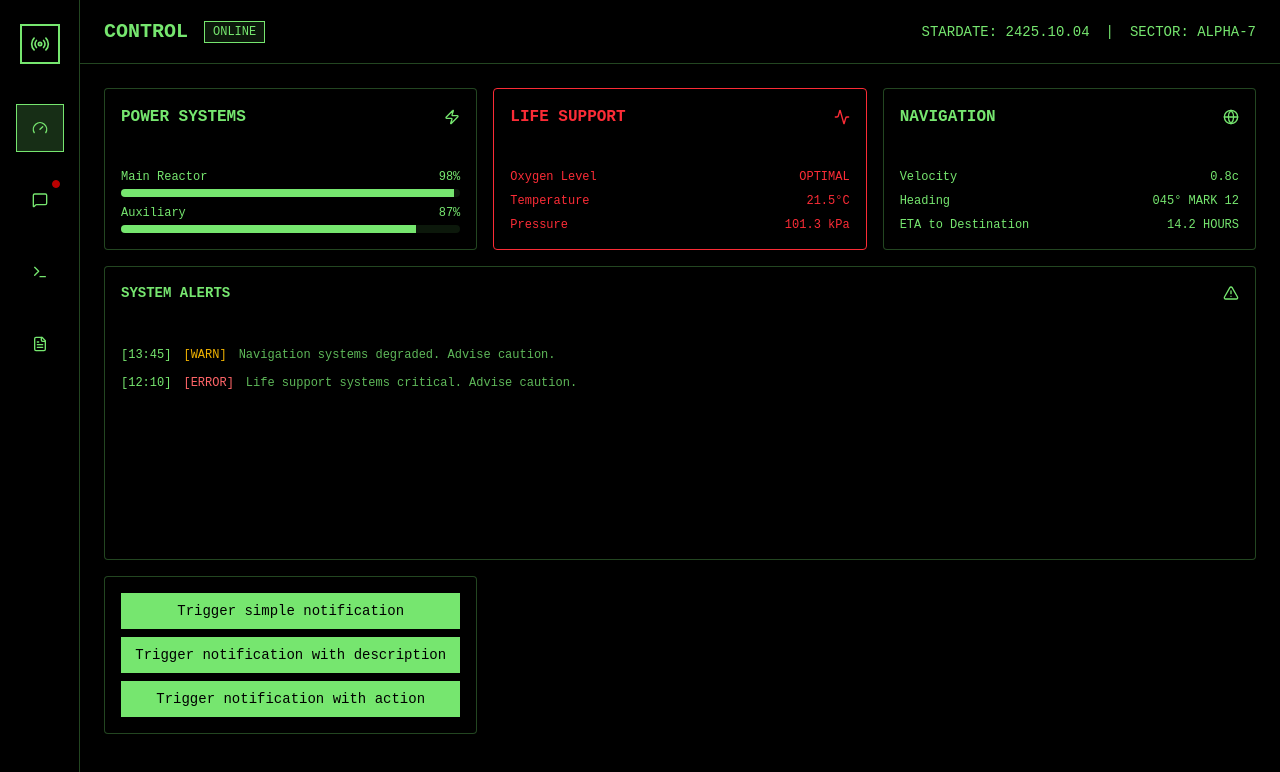
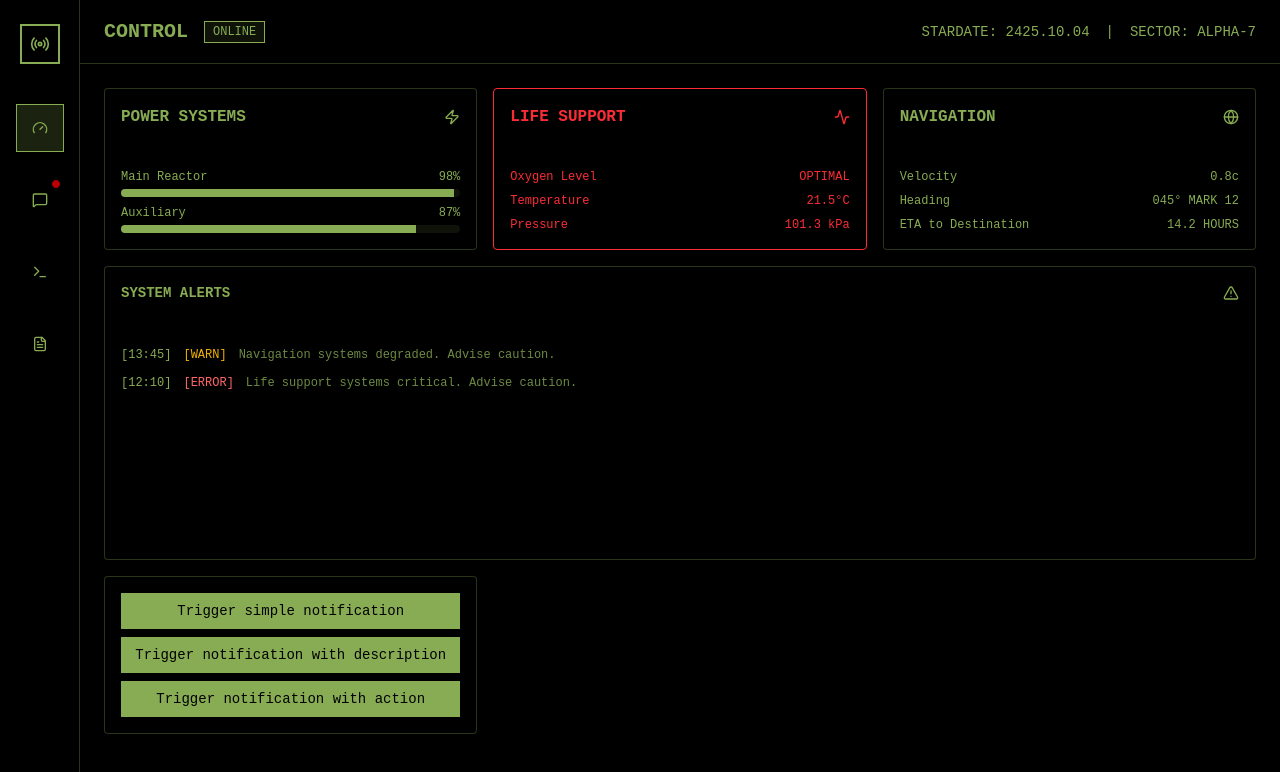
Before and after one commit to tonik/space, a React (Vite) app: page / in a window 1280 px wide. Shown: the top 772 px of the page. Built offline with nearby package versions, Linux system fonts and the light colour scheme.

Commit message:
update colors

```diff
--- a/src/index.css
+++ b/src/index.css
@@ -2,38 +2,40 @@
 @import "tw-animate-css";
 
 :root {
+  --main-theme-color: oklch(0.6978 0.1233 127.32);
+
   --background: oklch(0 0 0); /* #000000 */
-  --foreground: oklch(0.832 0.189 142.5); /* #00ff41 */
+  --foreground: var(--main-theme-color);
   --card: oklch(0 0 0); /* #000000 */
-  --card-foreground: oklch(0.832 0.189 142.5); /* #00ff41 */
+  --card-foreground: var(--main-theme-color);
   --popover: oklch(0.042 0 0); /* #0a0a0a */
-  --popover-foreground: oklch(0.832 0.189 142.5); /* #00ff41 */
-  --primary: oklch(0.832 0.189 142.5); /* #00ff41 */
+  --popover-foreground: var(--main-theme-color);
+  --primary: var(--main-theme-color);
   --primary-foreground: oklch(0 0 0); /* #000000 */
   --secondary: oklch(0.051 0.046 145.4); /* #001a0d */
-  --secondary-foreground: oklch(0.832 0.189 142.5); /* #00ff41 */
+  --secondary-foreground: var(--main-theme-color);
   --muted: oklch(0.051 0.046 145.4); /* #001a0d */
-  --muted-foreground: oklch(0.832 0.189 142.5); /* #00ff41 */
-  --accent: oklch(0.832 0.189 142.5); /* #00ff41 */
+  --muted-foreground: var(--main-theme-color);
+  --accent: var(--main-theme-color);
   --accent-foreground: oklch(0 0 0); /* #000000 */
   --destructive: oklch(0.627 0.257 29.23); /* #ff0000 */
-  --destructive-foreground: oklch(0.832 0.189 142.5); /* #00ff41 */
-  --border: oklch(0.832 0.189 142.5); /* #00ff41 */
-  --input: oklch(0.832 0.189 142.5); /* #00ff41 */
-  --ring: oklch(0.832 0.189 142.5); /* #00ff41 */
-  --chart-1: oklch(0.832 0.189 142.5); /* #00ff41 */
+  --destructive-foreground: var(--main-theme-color);
+  --border: var(--main-theme-color);
+  --input: var(--main-theme-color);
+  --ring: var(--main-theme-color);
+  --chart-1: var(--main-theme-color);
   --chart-2: oklch(0.731 0.177 142.5); /* #00cc33 */
   --chart-3: oklch(0.667 0.169 142.5); /* #00aa22 */
   --chart-4: oklch(0.598 0.16 142.5); /* #008811 */
   --chart-5: oklch(0.498 0.14 142.5); /* #006600 */
   --sidebar: oklch(0 0 0); /* #000000 */
-  --sidebar-foreground: oklch(0.832 0.189 142.5); /* #00ff41 */
-  --sidebar-primary: oklch(0.832 0.189 142.5); /* #00ff41 */
+  --sidebar-foreground: var(--main-theme-color);
+  --sidebar-primary: var(--main-theme-color);
   --sidebar-primary-foreground: oklch(0 0 0); /* #000000 */
   --sidebar-accent: oklch(0.051 0.046 145.4); /* #001a0d */
-  --sidebar-accent-foreground: oklch(0.832 0.189 142.5); /* #00ff41 */
-  --sidebar-border: oklch(0.832 0.189 142.5); /* #00ff41 */
-  --sidebar-ring: oklch(0.832 0.189 142.5); /* #00ff41 */
+  --sidebar-accent-foreground: var(--main-theme-color);
+  --sidebar-border: var(--main-theme-color);
+  --sidebar-ring: var(--main-theme-color);
   --radius: 0rem;
   --font-sans: "Space Mono", monospace;
   --font-serif: "Space Mono", monospace;
```
